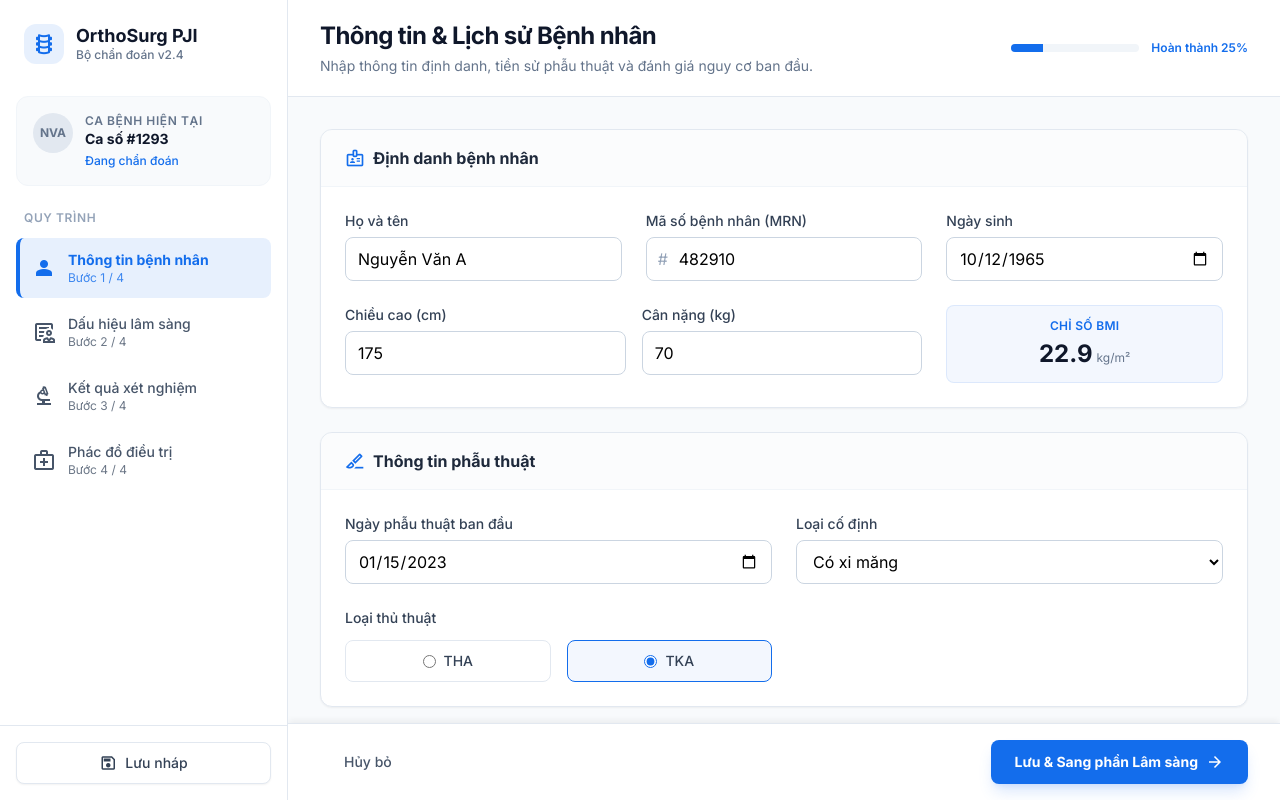
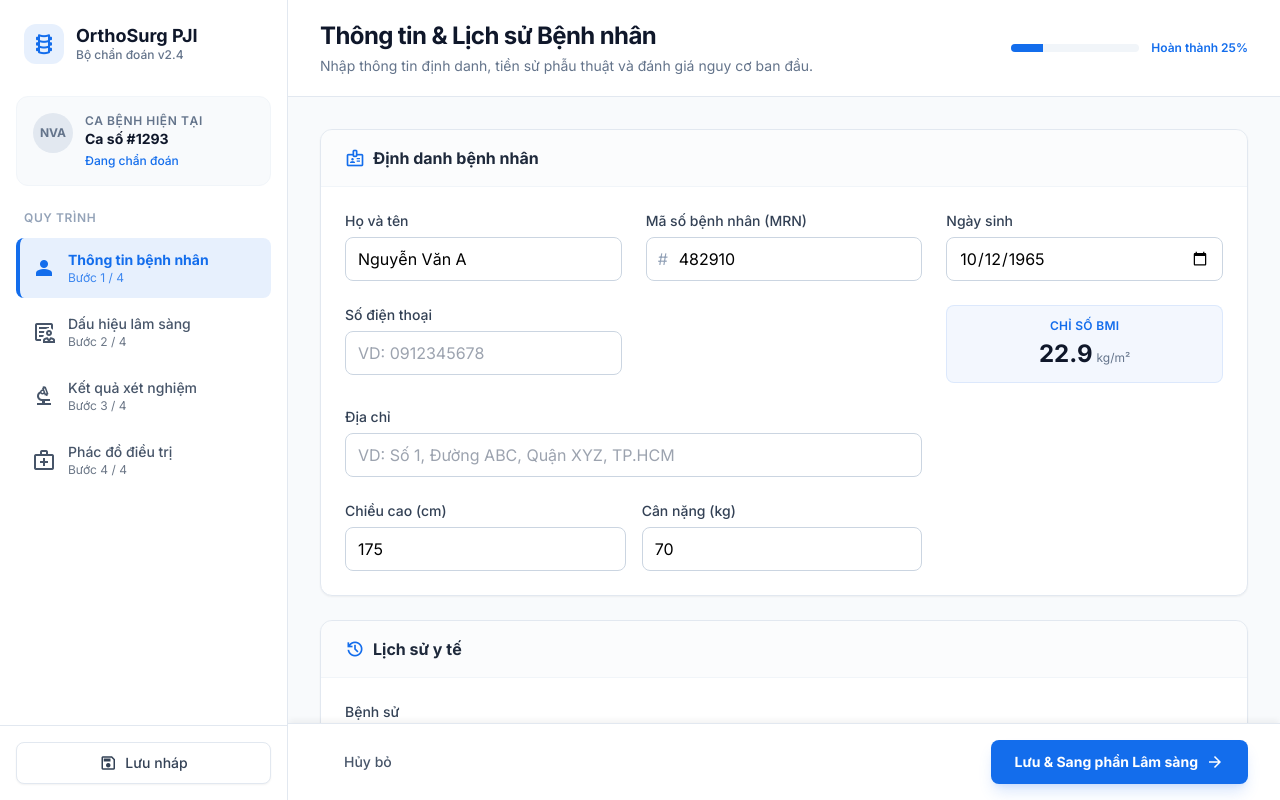
Before and after one commit to hoangtung386/pji-clinical-decision-support, a React (Vite) app: page / in a window 1280 px wide. Built offline with nearby package versions, Linux system fonts and the light colour scheme.

Commit message:
Update Patient Intake: Add Phone/Address, Replace Surgery info with Medical History

```diff
--- a/context/PatientContext.tsx
+++ b/context/PatientContext.tsx
@@ -18,6 +18,8 @@ const defaultDemographics: PatientDemographics = {
   mrn: '482910',
   dob: '1965-10-12',
   gender: 'male',
+  phone: '',
+  address: '',
   height: 175,
   weight: 70,
   bmi: 22.9,
@@ -35,6 +37,8 @@ const defaultDemographics: PatientDemographics = {
     malnutrition: false,
     liverDisease: false,
   },
+  medicalHistory: '',
+  pastMedicalHistory: '',
 };
 
 const defaultClinical: ClinicalAssessment = {
--- a/pages/PatientIntake.tsx
+++ b/pages/PatientIntake.tsx
@@ -28,7 +28,7 @@ export const PatientIntake: React.FC = () => {
     }
   }, [demographics.surgeryDate, demographics.symptomDate, demographics.height, demographics.weight, setDemographics]);
 
-  const handleInputChange = (e: React.ChangeEvent<HTMLInputElement | HTMLSelectElement>) => {
+  const handleInputChange = (e: React.ChangeEvent<HTMLInputElement | HTMLSelectElement | HTMLTextAreaElement>) => {
     const { name, value, type } = e.target;
     setDemographics(prev => ({
       ...prev,
@@ -98,6 +98,15 @@ export const PatientIntake: React.FC = () => {
                 <input name="dob" value={demographics.dob} onChange={handleInputChange} className="w-full rounded-lg border-slate-300 h-11 px-3 focus:ring-primary focus:border-primary border" type="date" />
               </label>
 
+              <label className="flex flex-col gap-1.5">
+                <span className="text-sm font-medium text-slate-700">Số điện thoại</span>
+                <input name="phone" value={demographics.phone} onChange={handleInputChange} className="w-full rounded-lg border-slate-300 h-11 px-3 focus:ring-primary focus:border-primary border" placeholder="VD: 0912345678" type="tel" />
+              </label>
+              <label className="flex flex-col md:col-span-2 gap-1.5">
+                <span className="text-sm font-medium text-slate-700">Địa chỉ</span>
+                <input name="address" value={demographics.address} onChange={handleInputChange} className="w-full rounded-lg border-slate-300 h-11 px-3 focus:ring-primary focus:border-primary border" placeholder="VD: Số 1, Đường ABC, Quận XYZ, TP.HCM" type="text" />
+              </label>
+
               <div className="grid grid-cols-2 gap-4 col-span-2 md:col-span-2">
                 <label className="flex flex-col gap-1.5">
                   <span className="text-sm font-medium text-slate-700">Chiều cao (cm)</span>
@@ -118,45 +127,41 @@ export const PatientIntake: React.FC = () => {
             </div>
           </section>
 
-          {/* Surgical Context */}
+          {/* Medical History Context */}
           <section className="bg-white rounded-xl shadow-sm border border-slate-200 overflow-hidden">
-             <div className="px-6 py-4 border-b border-slate-100 flex items-center justify-between bg-slate-50/50">
+            <div className="px-6 py-4 border-b border-slate-100 flex items-center justify-between bg-slate-50/50">
               <h2 className="text-base font-bold text-slate-800 flex items-center gap-2">
-                <span className="material-symbols-outlined text-primary text-[20px]">surgical</span>
-                Thông tin phẫu thuật
+                <span className="material-symbols-outlined text-primary text-[20px]">history</span>
+                Lịch sử y tế
               </h2>
             </div>
-            <div className="p-6 grid grid-cols-1 md:grid-cols-2 gap-6">
+            <div className="p-6 grid grid-cols-1 gap-6">
               <label className="flex flex-col gap-1.5">
-                <span className="text-sm font-medium text-slate-700">Ngày phẫu thuật ban đầu</span>
-                <input name="surgeryDate" value={demographics.surgeryDate} onChange={handleInputChange} className="w-full rounded-lg border-slate-300 h-11 px-3 border" type="date" />
+                <span className="text-sm font-medium text-slate-700">Bệnh sử</span>
+                <textarea
+                  name="medicalHistory"
+                  value={demographics.medicalHistory}
+                  onChange={handleInputChange}
+                  className="w-full rounded-lg border-slate-300 min-h-[120px] p-3 border focus:ring-primary focus:border-primary"
+                  placeholder="Mô tả chi tiết quá trình bệnh lý..."
+                />
               </label>
               <label className="flex flex-col gap-1.5">
-                <span className="text-sm font-medium text-slate-700">Loại cố định</span>
-                <select name="fixationType" value={demographics.fixationType} onChange={handleInputChange} className="w-full rounded-lg border-slate-300 h-11 px-3 border bg-white">
-                  <option value="cemented">Có xi măng</option>
-                  <option value="uncemented">Không xi măng / Press-fit</option>
-                  <option value="hybrid">Hỗn hợp</option>
-                </select>
+                <span className="text-sm font-medium text-slate-700">Tiền sử bệnh</span>
+                <textarea
+                  name="pastMedicalHistory"
+                  value={demographics.pastMedicalHistory}
+                  onChange={handleInputChange}
+                  className="w-full rounded-lg border-slate-300 min-h-[120px] p-3 border focus:ring-primary focus:border-primary"
+                  placeholder="Các bệnh lý nền, dị ứng, phẫu thuật trước đây..."
+                />
               </label>
-
-              <div className="flex flex-col gap-3">
-                <span className="text-sm font-medium text-slate-700">Loại thủ thuật</span>
-                <div className="flex gap-4">
-                  {['THA', 'TKA'].map((type) => (
-                    <label key={type} className={`flex items-center gap-2 px-4 py-2.5 rounded-lg border cursor-pointer flex-1 justify-center transition-all ${demographics.implantType === type ? 'border-primary bg-primary/5' : 'border-slate-200'}`}>
-                      <input type="radio" name="implantType" value={type} checked={demographics.implantType === type} onChange={handleInputChange} className="accent-primary" />
-                      <span className="text-sm font-medium text-slate-700">{type}</span>
-                    </label>
-                  ))}
-                </div>
-              </div>
             </div>
           </section>
 
           {/* Risk Factors */}
           <section className="bg-white rounded-xl shadow-sm border border-slate-200 overflow-hidden">
-             <div className="px-6 py-4 border-b border-slate-100 flex items-center justify-between bg-slate-50/50">
+            <div className="px-6 py-4 border-b border-slate-100 flex items-center justify-between bg-slate-50/50">
               <h2 className="text-base font-bold text-slate-800 flex items-center gap-2">
                 <span className="material-symbols-outlined text-primary text-[20px]">warning</span>
                 Yếu tố nguy cơ & Cơ địa
@@ -181,14 +186,14 @@ export const PatientIntake: React.FC = () => {
 
           {/* Current Status */}
           <section className="bg-white rounded-xl shadow-sm border border-slate-200 overflow-hidden">
-             <div className="px-6 py-4 border-b border-slate-100 flex items-center justify-between bg-slate-50/50">
+            <div className="px-6 py-4 border-b border-slate-100 flex items-center justify-between bg-slate-50/50">
               <h2 className="text-base font-bold text-slate-800 flex items-center gap-2">
                 <span className="material-symbols-outlined text-primary text-[20px]">schedule</span>
                 Tình trạng hiện tại
               </h2>
             </div>
             <div className="p-6 grid grid-cols-1 md:grid-cols-2 gap-6">
-               <label className="flex flex-col gap-1.5">
+              <label className="flex flex-col gap-1.5">
                 <span className="text-sm font-medium text-slate-700">Ngày khởi phát triệu chứng</span>
                 <input name="symptomDate" value={demographics.symptomDate} onChange={handleInputChange} className="w-full rounded-lg border-slate-300 h-11 px-3 border" type="date" />
                 <span className="text-xs text-slate-500">
--- a/types.ts
+++ b/types.ts
@@ -4,6 +4,8 @@ export interface PatientDemographics {
   mrn: string;
   dob: string;
   gender: string;
+  phone: string;
+  address: string;
   height: number;
   weight: number;
   bmi: number;
@@ -21,6 +23,8 @@ export interface PatientDemographics {
     malnutrition: boolean;
     liverDisease: boolean;
   };
+  medicalHistory: string;
+  pastMedicalHistory: string;
 }
 
 export interface ClinicalAssessment {
```
